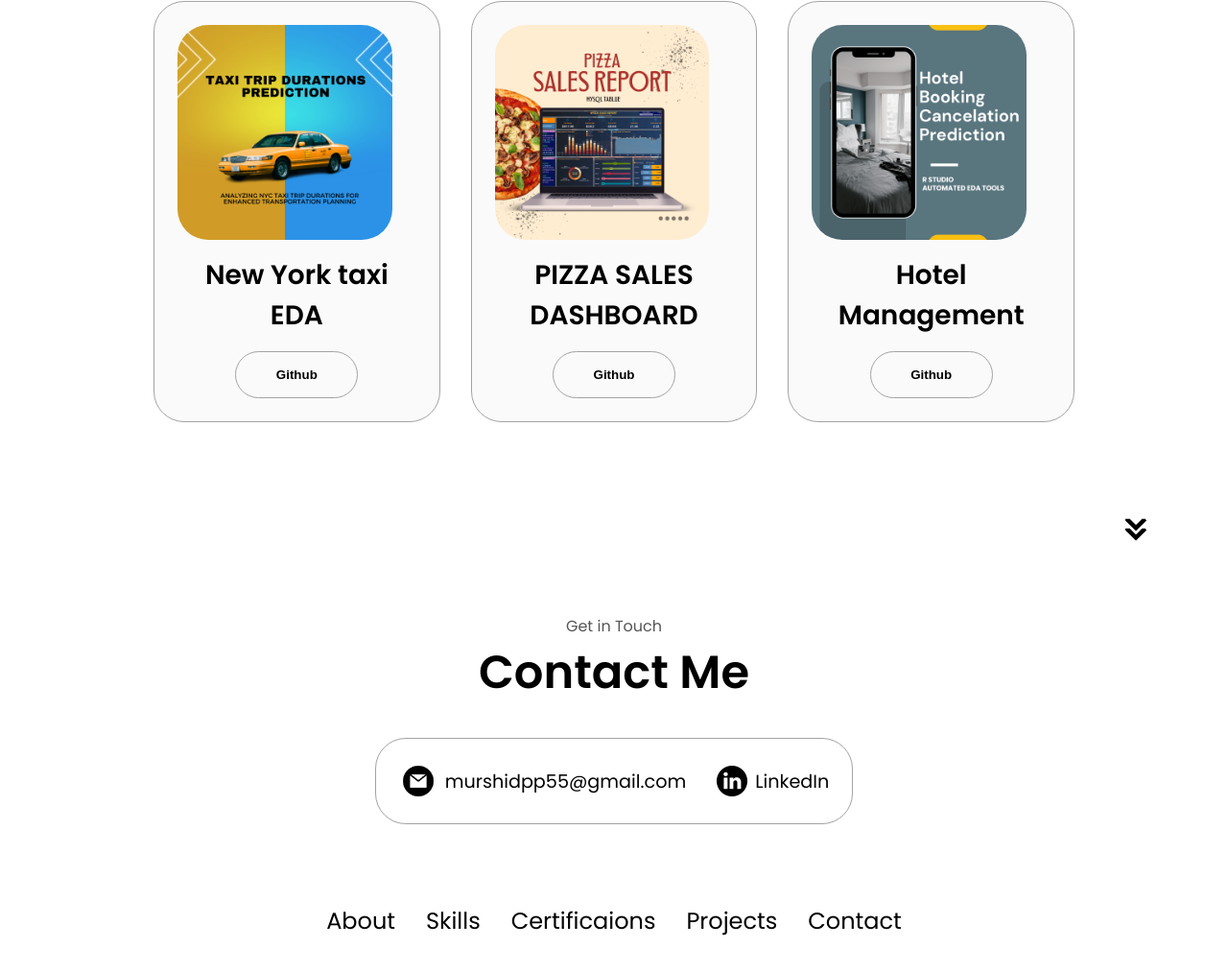
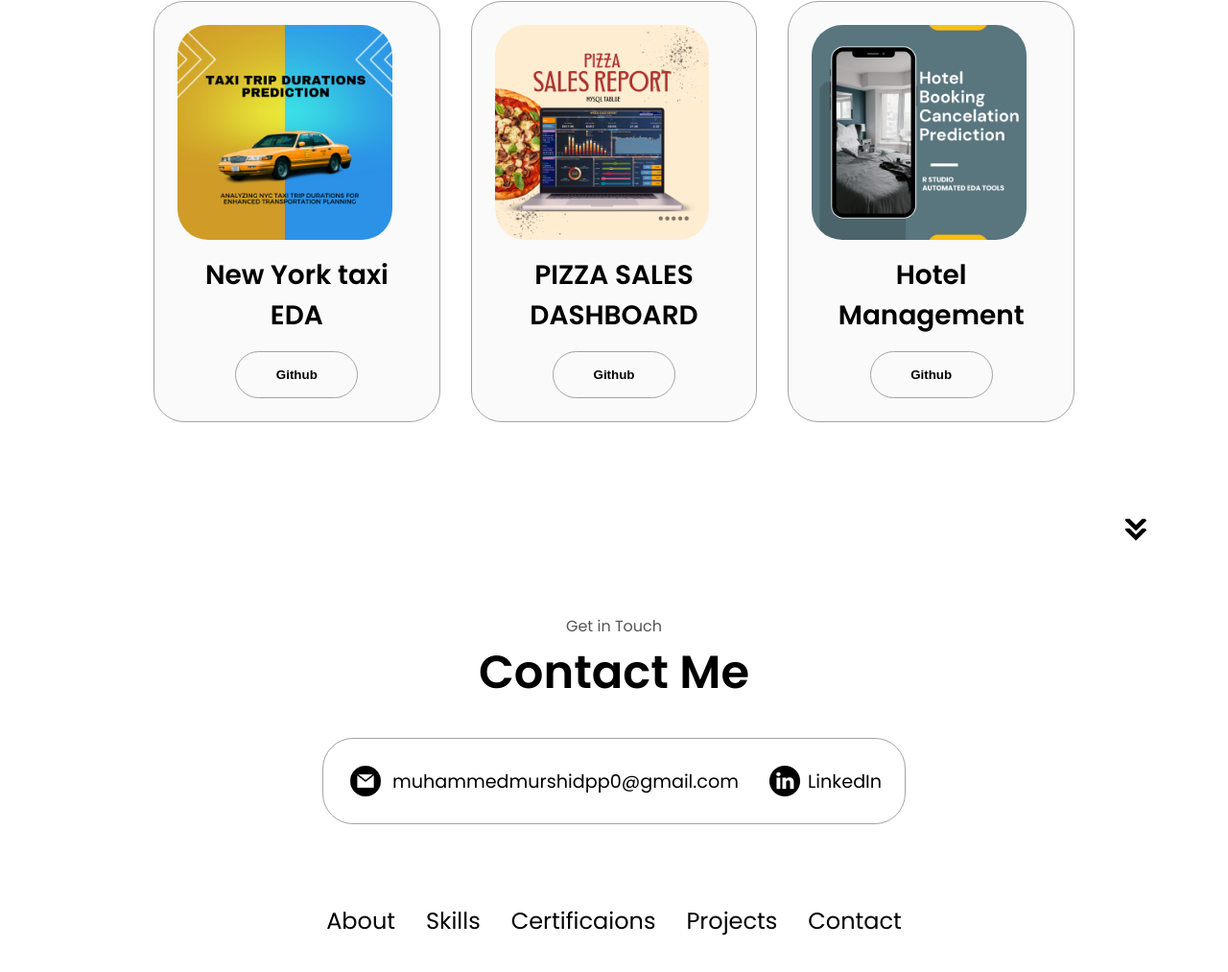
Before and after one commit to murshi-xd/Portfolio, a plain HTML site: page index.html in a window 1280 px wide. Shown: the part 3759-4772 px from the top of the page at 96% size. Drawn offline with Linux system fonts and the light colour scheme.

Commit message:
Update email

```diff
--- a/index.html
+++ b/index.html
@@ -427,7 +427,7 @@
             class="icon contact-icon email-icon"
           />
           <p>
-            <a href="mailto:murshidpp55@gmail.com">murshidpp55@gmail.com</a>
+            <a href="mailto:muhammedmurshidpp0@gmail.com">muhammedmurshidpp0@gmail.com</a>
           </p>
         </div>
         <div class="contact-info-container">
```
